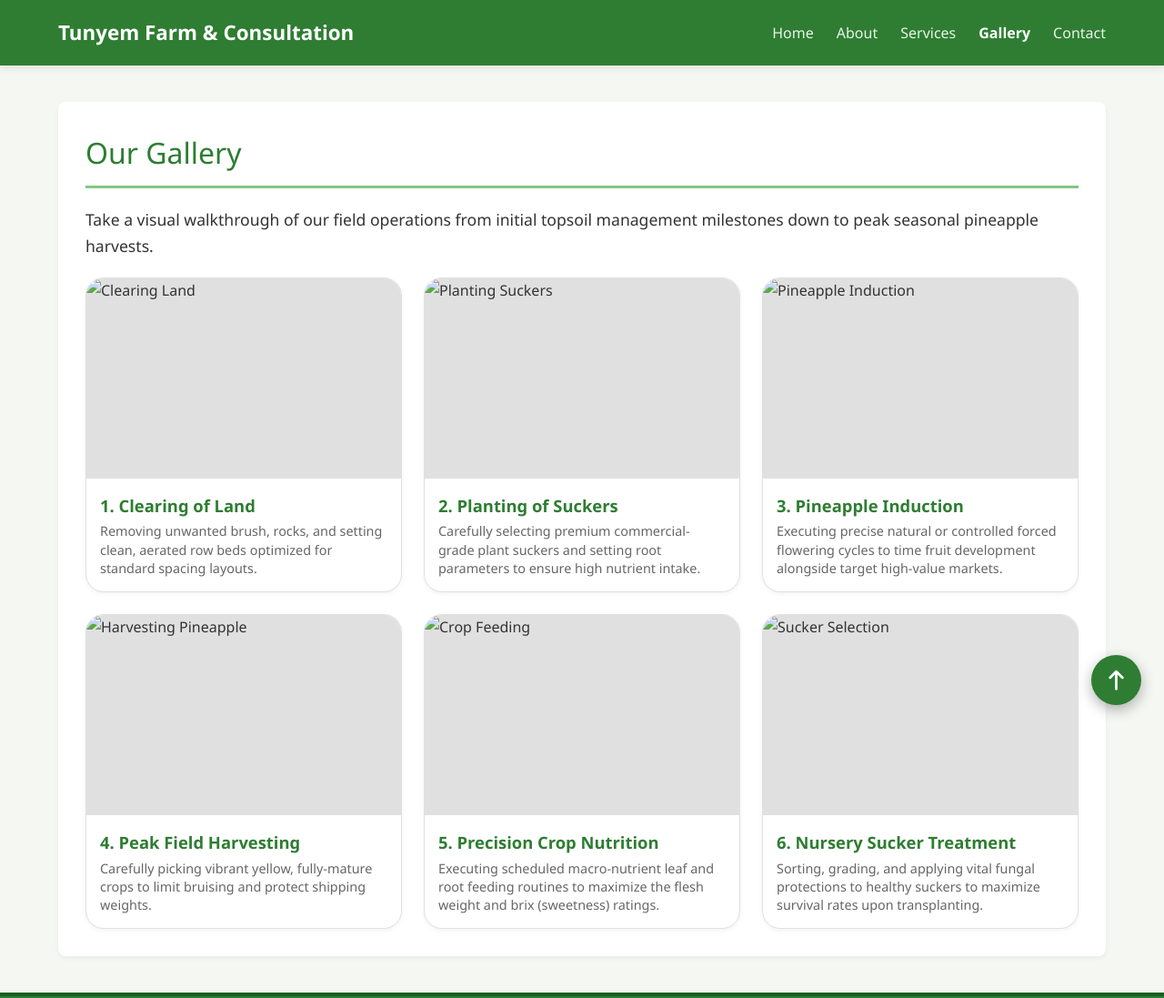
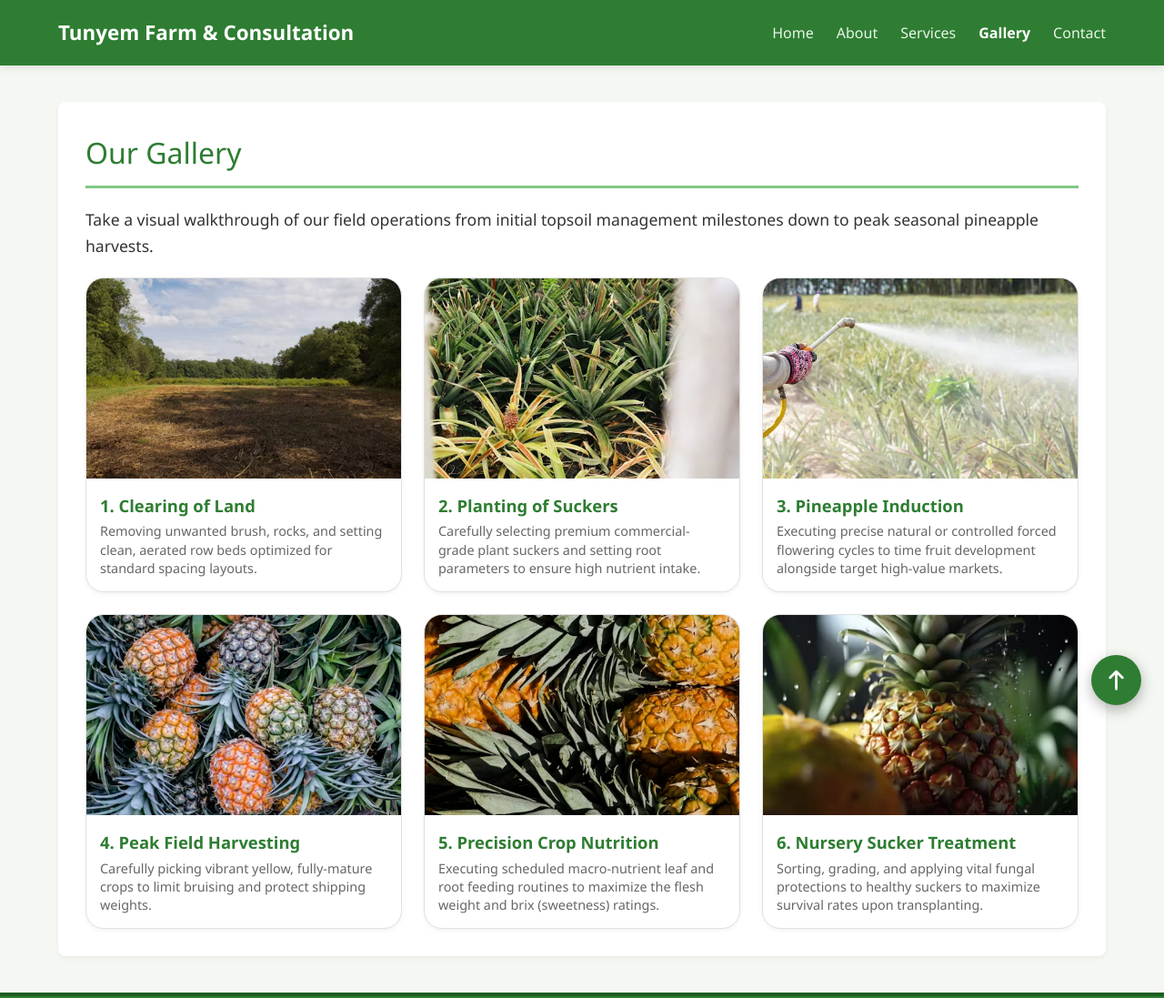
Before and after one commit to mayor12320/TunyemFarm, a plain HTML site: page gallery.html in a window 1280 px wide. Shown: the top 1097 px of the page at 91% size. Drawn offline with nearby package versions, Linux system fonts and the light colour scheme; the site is published under a folder, as on GitHub Pages, so addresses that start at the root find nothing.

Commit message:
Second commit

```diff
--- a/gallery.html
+++ b/gallery.html
@@ -90,7 +90,7 @@
                 <!-- Card 1 -->
                 <div class="bg-white border border-[#e0e0e0] rounded-[20px] overflow-hidden shadow-[0_2px_5px_rgba(0,0,0,0.05)] transition-transform duration-300 hover:-translate-y-[5px]">
                     <div class="w-full h-[220px] max-[768px]:h-[200px] max-[480px]:h-[180px] bg-[#e0e0e0] overflow-hidden">
-                        <img src="/images/pineapple land.avif" alt="Clearing Land" class="w-full h-full object-cover">
+                        <img src="images/pineapple land.avif" alt="Clearing Land" class="w-full h-full object-cover">
                     </div>
                     <div class="p-[15px]">
                         <h3 class="text-farm-green font-semibold text-[1.15rem] mb-1">1. Clearing of Land</h3>
@@ -101,7 +101,7 @@
                 <!-- Card 2 -->
                 <div class="bg-white border border-[#e0e0e0] rounded-[20px] overflow-hidden shadow-[0_2px_5px_rgba(0,0,0,0.05)] transition-transform duration-300 hover:-translate-y-[5px]">
                     <div class="w-full h-[220px] max-[768px]:h-[200px] max-[480px]:h-[180px] bg-[#e0e0e0] overflow-hidden">
-                        <img src="/images/pineapple suckers.avif" alt="Planting Suckers" class="w-full h-full object-cover">
+                        <img src="images/pineapple suckers.avif" alt="Planting Suckers" class="w-full h-full object-cover">
                     </div>
                     <div class="p-[15px]">
                         <h3 class="text-farm-green font-semibold text-[1.15rem] mb-1">2. Planting of Suckers</h3>
@@ -112,7 +112,7 @@
                 <!-- Card 3 -->
                 <div class="bg-white border border-[#e0e0e0] rounded-[20px] overflow-hidden shadow-[0_2px_5px_rgba(0,0,0,0.05)] transition-transform duration-300 hover:-translate-y-[5px]">
                     <div class="w-full h-[220px] max-[768px]:h-[200px] max-[480px]:h-[180px] bg-[#e0e0e0] overflow-hidden">
-                        <img src="/images/pineapple induction.webp" alt="Pineapple Induction" class="w-full h-full object-cover">
+                        <img src="images/pineapple induction.webp" alt="Pineapple Induction" class="w-full h-full object-cover">
                     </div>
                     <div class="p-[15px]">
                         <h3 class="text-farm-green font-semibold text-[1.15rem] mb-1">3. Pineapple Induction</h3>
@@ -123,7 +123,7 @@
                 <!-- Card 4 -->
                 <div class="bg-white border border-[#e0e0e0] rounded-[20px] overflow-hidden shadow-[0_2px_5px_rgba(0,0,0,0.05)] transition-transform duration-300 hover:-translate-y-[5px]">
                     <div class="w-full h-[220px] max-[768px]:h-[200px] max-[480px]:h-[180px] bg-[#e0e0e0] overflow-hidden">
-                        <img src="/images/harvest pineapple.avif" alt="Harvesting Pineapple" class="w-full h-full object-cover">
+                        <img src="images/harvest pineapple.avif" alt="Harvesting Pineapple" class="w-full h-full object-cover">
                     </div>
                     <div class="p-[15px]">
                         <h3 class="text-farm-green font-semibold text-[1.15rem] mb-1">4. Peak Field Harvesting</h3>
@@ -134,7 +134,7 @@
                 <!-- Card 5 -->
                 <div class="bg-white border border-[#e0e0e0] rounded-[20px] overflow-hidden shadow-[0_2px_5px_rgba(0,0,0,0.05)] transition-transform duration-300 hover:-translate-y-[5px]">
                     <div class="w-full h-[220px] max-[768px]:h-[200px] max-[480px]:h-[180px] bg-[#e0e0e0] overflow-hidden">
-                        <img src="/images/sucker pineapple.avif" alt="Crop Feeding" class="w-full h-full object-cover">
+                        <img src="images/sucker pineapple.avif" alt="Crop Feeding" class="w-full h-full object-cover">
                     </div>
                     <div class="p-[15px]">
                         <h3 class="text-farm-green font-semibold text-[1.15rem] mb-1">5. Precision Crop Nutrition</h3>
@@ -145,7 +145,7 @@
                 <!-- Card 6 -->
                 <div class="bg-white border border-[#e0e0e0] rounded-[20px] overflow-hidden shadow-[0_2px_5px_rgba(0,0,0,0.05)] transition-transform duration-300 hover:-translate-y-[5px]">
                     <div class="w-full h-[220px] max-[768px]:h-[200px] max-[480px]:h-[180px] bg-[#e0e0e0] overflow-hidden">
-                        <img src="/images/fertilizer pinapple.avif" alt="Sucker Selection" class="w-full h-full object-cover">
+                        <img src="images/fertilizer pinapple.avif" alt="Sucker Selection" class="w-full h-full object-cover">
                     </div>
                     <div class="p-[15px]">
                         <h3 class="text-farm-green font-semibold text-[1.15rem] mb-1">6. Nursery Sucker Treatment</h3>
```
